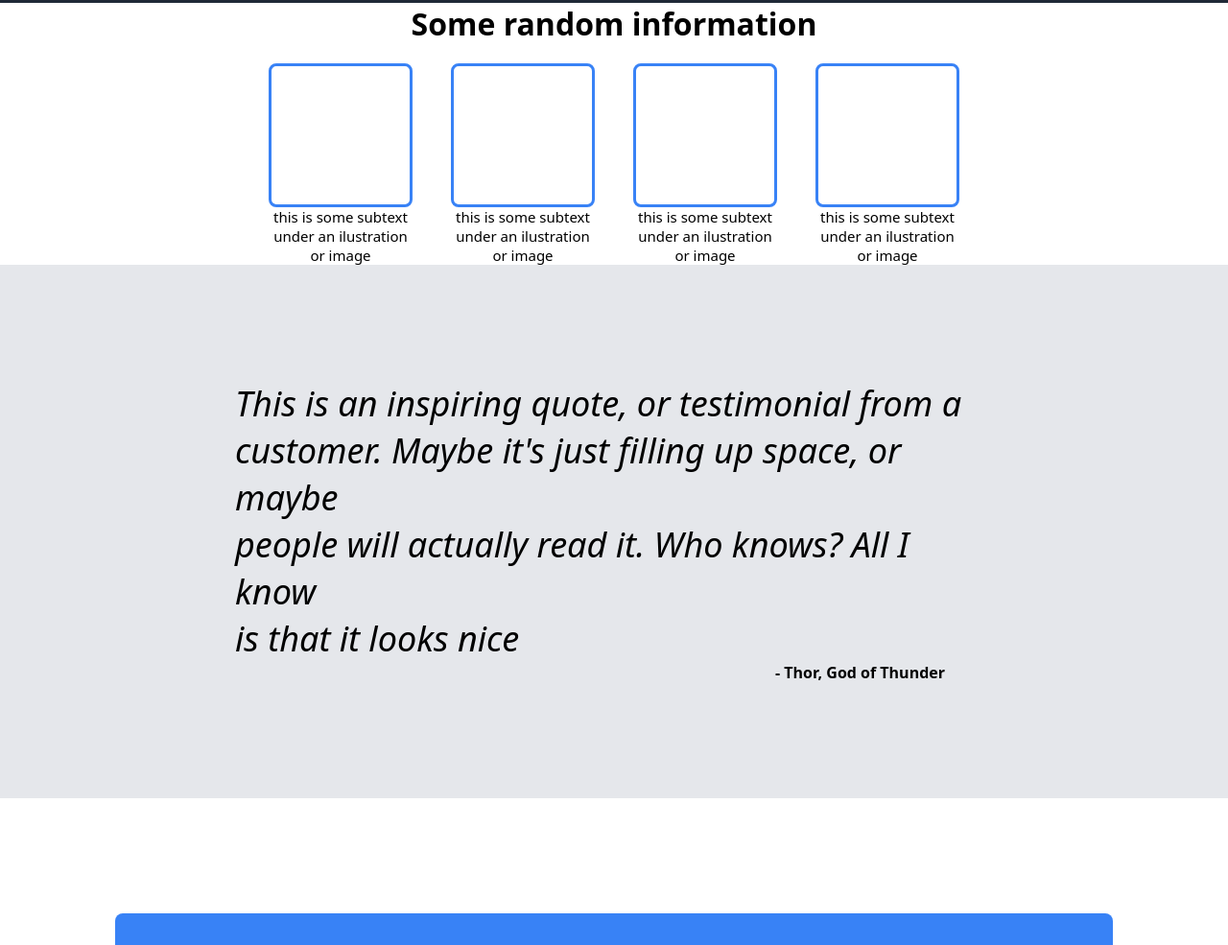
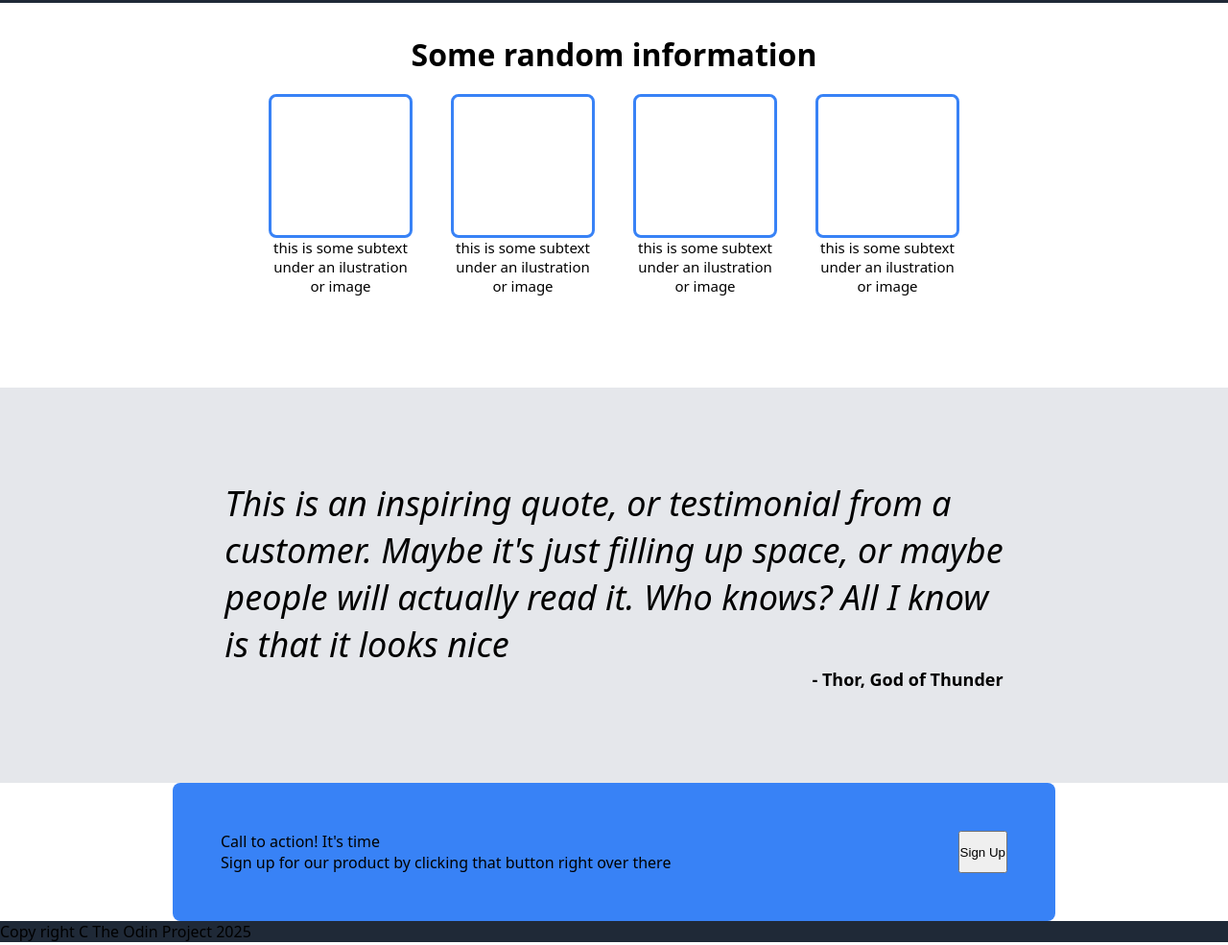
Before and after one commit to Mauricioam/Landing-Page-Odin, a plain HTML site: page index.html in a window 1280 px wide. Shown: the part 477-1462 px from the top of the page at 96% size. Drawn offline with Linux system fonts and the light colour scheme.

Commit message:
fix cta section rmv unnecessary styles

```diff
--- a/index.html
+++ b/index.html
@@ -62,16 +62,12 @@
       </section>
       <section class="quote">
         <div class="main-quote">
-            <p>
+            <p class="quote-text">
                 This is an inspiring quote, or testimonial from a <br> customer. Maybe it's
                 just filling up space, or maybe <br>people will actually read it. Who
                 knows? All I know <br> is that it looks nice
             </p>
-        </div>
-        <div>
-            <div class="author">
-                <p>- Thor, God of Thunder</p>
-            </div>
+            <p class="quote-author">- Thor, God of Thunder</p>
         </div>
       </section>
       <section class="cta-section">
--- a/styles.css
+++ b/styles.css
@@ -80,6 +80,7 @@ footer,
 
 .info-section {
   text-align: center;
+  margin: 2rem 0 6rem;
 }
 .info-section h2 {
   font-size: 32px;
@@ -110,30 +111,28 @@ footer,
 /* quote section */
 .quote {
   background-color: #e5e7eb;
+  padding: 6rem 0;
+  display: flex;
+  justify-content: center;
+}
+.main-quote {
   display: flex;
   flex-direction: column;
-  justify-content: center;
-  padding: 120px;
+  align-items: end;
 }
-.main-quote p {
+.quote-text {
   font-size: 36px;
   font-style: italic;
   font-weight: 300;
 }
 
-.author p {
-  text-align: end;
+.quote-author {
+  font-size: 18px;
   font-weight: 700;
-  margin-right: 50px;
 }
 
-.main-quote,
-.author {
-  margin: 0 125px 0;
-}
 /*CTA section*/
 .cta-section {
-  padding: 120px;
   display: flex;
   justify-content: center;
 }
```
